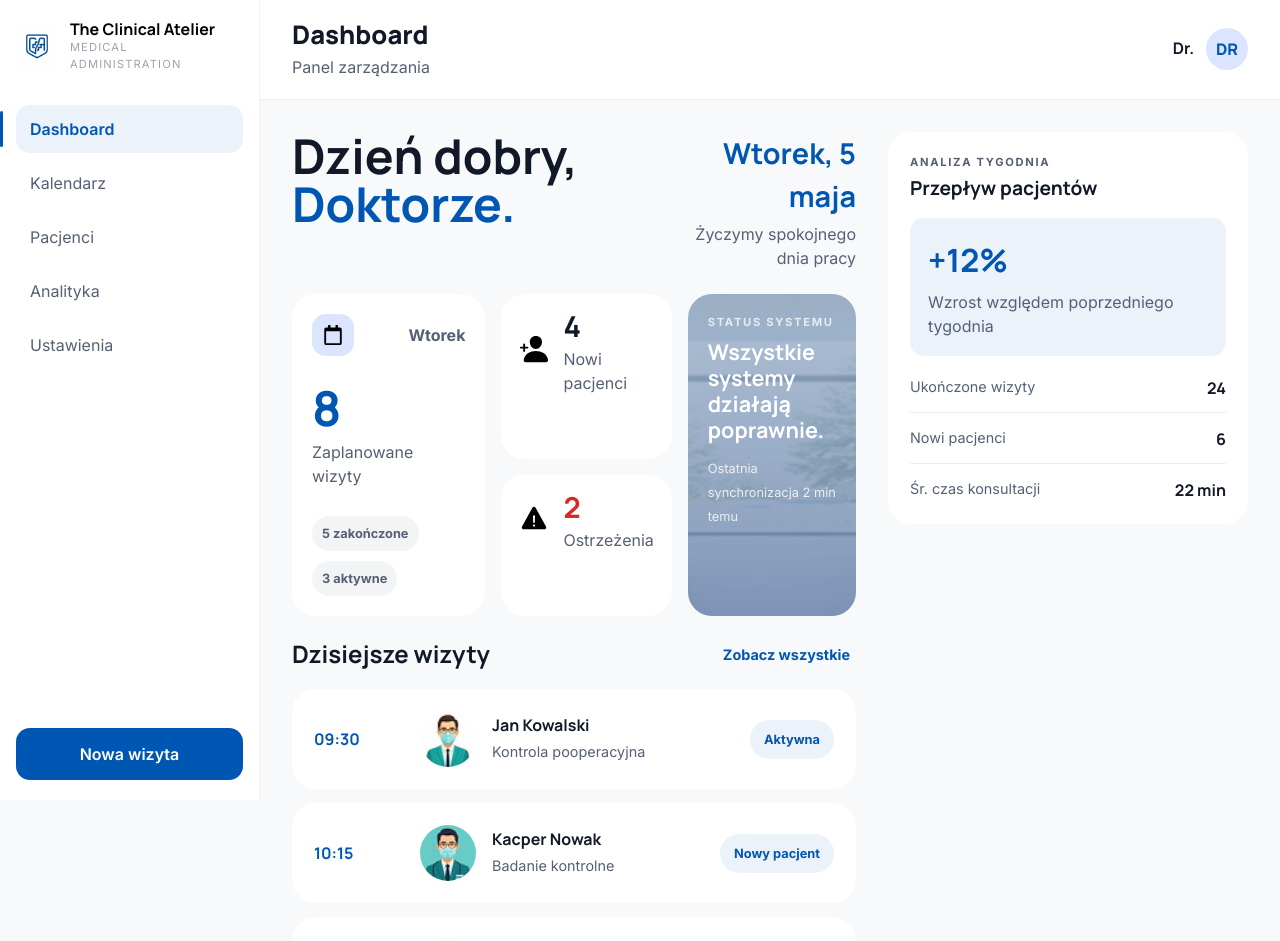
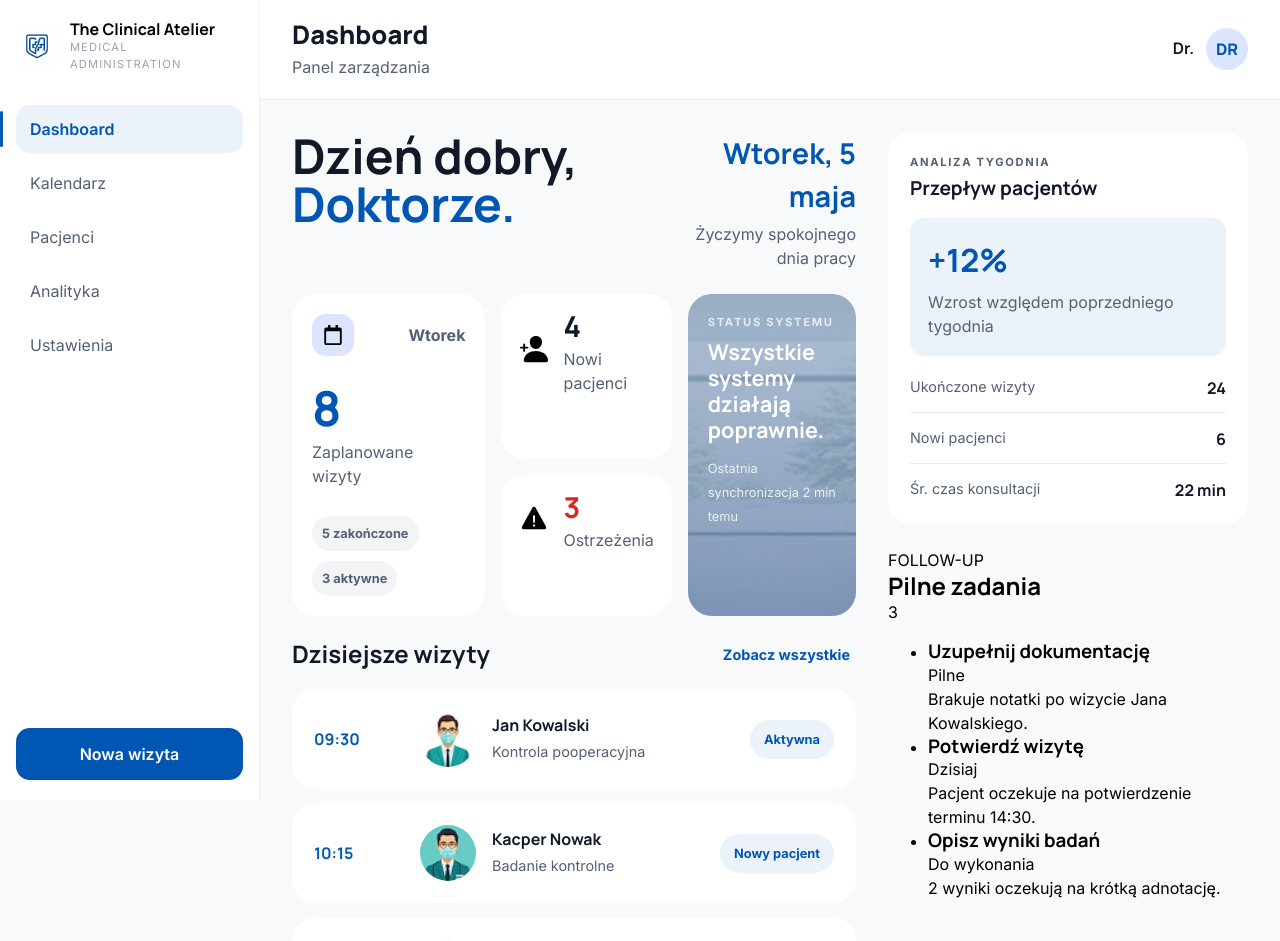
Before and after one commit to kacpi95/clinic-management-system, a React (Vite) app in the folder frontend/: page /dashboard in a window 1280 px wide. Shown: the top 941 px of the page. Built offline with nearby package versions, Linux system fonts and the light colour scheme; sample sign-in values are in the browser's storage.

Commit message:
feat: add dashboard UrgentTasks component with mock

```diff
--- /dev/null
+++ b/frontend/src/features/dashboard/components/UrgentTasks/UrgentTasks.tsx
@@ -0,0 +1,34 @@
+import styles from './UrgentTasks.module.scss';
+import { tasks } from '../../data/stats.mock';
+
+export default function UrgentTasks() {
+  return (
+    <section className={styles.wrapper}>
+      <div className={styles.header}>
+        <div>
+          <p className={styles.eyebrow}>FOLLOW-UP</p>
+          <h2>Pilne zadania</h2>
+        </div>
+
+        <span className={styles.counter}>{tasks.length}</span>
+      </div>
+
+      <ul className={styles.list}>
+        {tasks.map((task) => (
+          <li key={task.title} className={styles.item}>
+            <div className={styles.dot} />
+
+            <div className={styles.content}>
+              <div className={styles.itemHeader}>
+                <h3>{task.title}</h3>
+                <span>{task.priority}</span>
+              </div>
+
+              <p>{task.description}</p>
+            </div>
+          </li>
+        ))}
+      </ul>
+    </section>
+  );
+}
--- a/frontend/src/features/dashboard/data/stats.mock.ts
+++ b/frontend/src/features/dashboard/data/stats.mock.ts
@@ -7,7 +7,7 @@ export const stats = {
   completed: 5,
   active: 3,
   newPatients: 4,
-  alerts: 2,
+  alerts: 3,
 };
 
 export const appointments = [
@@ -34,9 +34,26 @@ export const appointments = [
   },
 ];
 
-
 export const flowItems = [
   { label: 'Ukończone wizyty', value: '24' },
   { label: 'Nowi pacjenci', value: '6' },
   { label: 'Śr. czas konsultacji', value: '22 min' },
 ];
+
+export const tasks = [
+  {
+    title: 'Uzupełnij dokumentację',
+    description: 'Brakuje notatki po wizycie Jana Kowalskiego.',
+    priority: 'Pilne',
+  },
+  {
+    title: 'Potwierdź wizytę',
+    description: 'Pacjent oczekuje na potwierdzenie terminu 14:30.',
+    priority: 'Dzisiaj',
+  },
+  {
+    title: 'Opisz wyniki badań',
+    description: '2 wyniki oczekują na krótką adnotację.',
+    priority: 'Do wykonania',
+  },
+];
--- a/frontend/src/pages/Dashboard/Dashboard.tsx
+++ b/frontend/src/pages/Dashboard/Dashboard.tsx
@@ -2,6 +2,7 @@ import DashboardHero from '../../features/dashboard/components/DashboardHero/Das
 import PatientFlowInsight from '../../features/dashboard/components/PatientFlowInsight/PatientFlowInsight';
 import StatsGrid from '../../features/dashboard/components/StatsGrid/StatsGrid';
 import TodaysAppointments from '../../features/dashboard/components/TodaysAppointments/TodaysAppointments';
+import UrgentTasks from '../../features/dashboard/components/UrgentTasks/UrgentTasks';
 import styles from './Dashboard.module.scss';
 
 export default function Dashboard() {
@@ -14,7 +15,7 @@ export default function Dashboard() {
       </div>
       <div className={styles.rightSidebar}>
         <PatientFlowInsight />
-        {/* UrgentTasks  */}
+        <UrgentTasks />
       </div>
     </div>
   );
```
Also changed, not shown: frontend/src/features/dashboard/components/UrgentTasks/UrgentTasks.module.scss (added).
